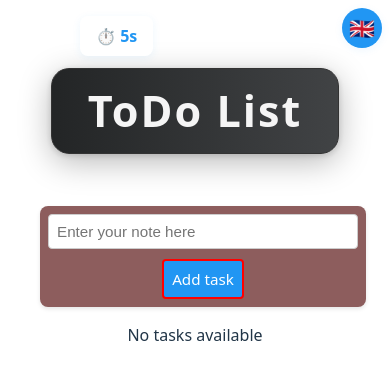
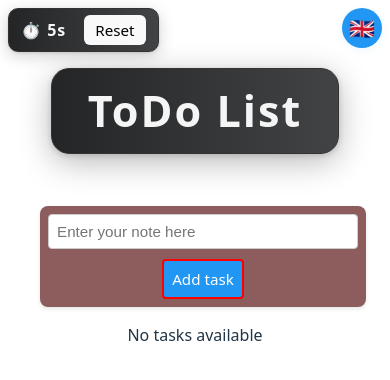
Before and after one commit to gacBass/toDoList, a React (Vite) app: page / in a window 390 px wide. Shown: the top 380 px of the page. Built offline with nearby package versions, Linux system fonts and the light colour scheme.

Commit message:
some more changes to timer and language

```diff
--- a/src/components/LanguageToggle.jsx
+++ b/src/components/LanguageToggle.jsx
@@ -1,16 +1,21 @@
-import React from 'react';
+import React, { useState, useEffect } from 'react';
 import { useTranslation } from 'react-i18next';
 import './LanguageToggle.css';
 
 const LanguageToggle = () => {
   const { i18n } = useTranslation();
+  const [isMobile, setIsMobile] = useState(window.innerWidth <= 600);
+
+  useEffect(() => {
+    const handleResize = () => setIsMobile(window.innerWidth <= 600);
+    window.addEventListener('resize', handleResize);
+    return () => window.removeEventListener('resize', handleResize);
+  }, []);
 
   const toggleLanguage = () => {
     i18n.changeLanguage(i18n.language === 'en' ? 'es' : 'en');
   };
 
-  // Show icon on mobile, text on desktop
-  const isMobile = window.innerWidth <= 600;
   const label = isMobile
     ? (i18n.language === 'en' ? '🇬🇧' : '🇪🇸')
     : (i18n.language === 'en' ? 'English' : 'Español');
--- a/src/components/Timer.css
+++ b/src/components/Timer.css
@@ -2,11 +2,36 @@
   position: absolute;
   top: 16px;
   left: 80px; /* adjust if you want space from language toggle */
-  background: #fff;
-  color: #2196f3;
-  padding: 8px 16px;
-  border-radius: 8px;
+  background: linear-gradient(90deg, #232526 0%, #414345 100%);
+  color: #f5f5f5;
+  padding: 8px 20px;
+  border-radius: 12px;
   font-weight: bold;
-  box-shadow: 0 2px 8px rgba(33, 150, 243, 0.08);
+  font-size: 1.1rem;
+  box-shadow: 0 8px 32px rgba(0,0,0,0.18), 0 1.5px 6px rgba(0,0,0,0.12);
+  border: 1.5px solid #333;
+  letter-spacing: 1px;
   z-index: 1000;
+  display: flex;
+  align-items: center;
+  gap: 10px;
 }
+
+@media (max-width: 600px) {
+  .timer-top-right {
+    top: 8px;
+    left: 8px;
+    padding: 6px 12px;
+    font-size: 1rem;
+    border-radius: 10px;
+    gap: 6px;
+    min-width: 90px;
+    max-width: 60vw;
+    box-shadow: 0 4px 16px rgba(0,0,0,0.18), 0 1px 3px rgba(0,0,0,0.12);
+  }
+  .timer-top-right button {
+    padding: 2px 8px;
+    font-size: 0.95rem;
+    border-radius: 8px;
+  }
+}
--- a/src/components/Timer.jsx
+++ b/src/components/Timer.jsx
@@ -3,8 +3,15 @@ import { useTimer } from '../hooks/useTimer';
 import './Timer.css';
 
 const Timer = () => {
-  const seconds = useTimer();
-  return <div className="timer-top-right">⏱️ {seconds}s</div>;
+  const [seconds, reset] = useTimer();
+  return (
+    <div className="timer-top-right">
+      ⏱️ {seconds}s
+      <button onClick={reset} style={{ marginLeft: 12, padding: '4px 10px', borderRadius: 6 }}>
+        Reset
+      </button>
+    </div>
+  );
 };
 
 export default Timer;
--- a/src/hooks/useTimer.js
+++ b/src/hooks/useTimer.js
@@ -1,17 +1,17 @@
-import { useState, useEffect, useRef } from 'react';
+import { useState, useEffect, useRef, useCallback } from 'react';
 
-export function useTimer(start = 0, intervalMs = 1000) {
+export function useTimer(start = 0) {
   const [seconds, setSeconds] = useState(start);
-  const intervalRef = useRef(null);
+  const intervalRef = useRef();
 
   useEffect(() => {
     intervalRef.current = setInterval(() => {
       setSeconds(s => s + 1);
-    }, intervalMs);
+    }, 1000);
     return () => clearInterval(intervalRef.current);
-  }, [intervalMs]);
+  }, []);
 
-  // Optionally, you can add pause/resume/reset logic here
+  const reset = useCallback(() => setSeconds(0), []);
 
-  return seconds;
+  return [seconds, reset];
 }
```
Also changed, not shown: src/hooks/userTimer.js (deleted).
